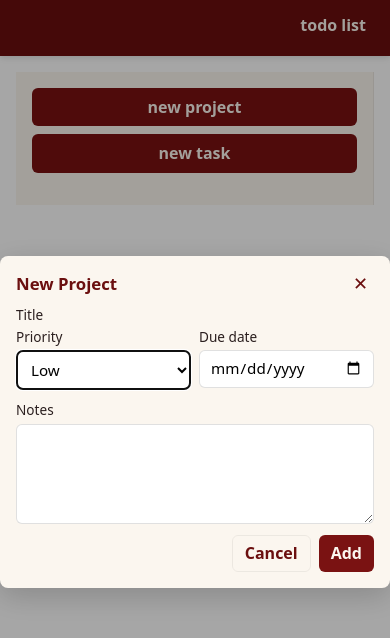
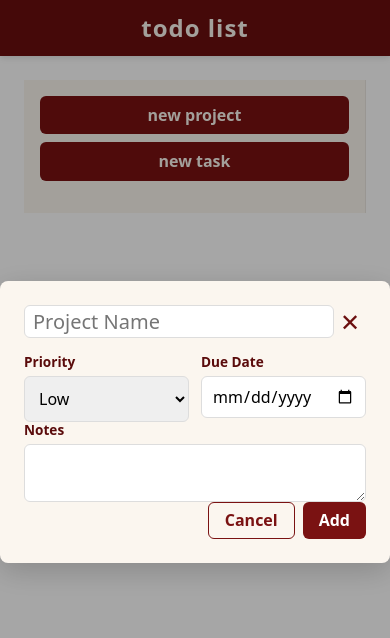
Before and after one commit to cowpatchmedia/todo-list, a website built with webpack: page src/template.html in a window 390 px wide. Both pictures are taken after a click on the button "new project". Built offline with nearby package versions, Linux system fonts and the light colour scheme.

Commit message:
add element dom utillity and create project cards.

```diff
--- /dev/null
+++ b/src/scripts/domUtils.js
@@ -0,0 +1,10 @@
+// domUtils.js (or top of projectForm.js)
+export const el = (tag, classes = '', text = '', attributes = {}) => {
+  const element = document.createElement(tag);
+  if (classes) element.className = classes;
+  if (text) element.textContent = text;
+  for (const [key, value] of Object.entries(attributes)) {
+    element.setAttribute(key, value);
+  }
+  return element;
+};
--- a/src/scripts/index.js
+++ b/src/scripts/index.js
@@ -1,50 +1,53 @@
 import { setHeaderTitle } from './header.js';
-
 import createProjectForm from "./projectForm.js";
 import createProjectCard from "./projectCard.js";
-
 
 import "./../stylesheets/styles.css";
 import "./../stylesheets/modern-normalize.css";
 
 document.addEventListener('DOMContentLoaded', () => {
   setHeaderTitle('todo list');
+  const container = document.getElementById('project-container');
 
-  // create form and provide an onSubmit callback
-  let currentEdit = null; // holds card object when editing
+  // State to track what we are editing
+  let currentEditingCard = null;
 
-  const form = createProjectForm((data) => {
-    const container = document.getElementById('project-container');
-    if (!container) return;
+  const handleFormSubmit = (formData) => {
+    if (currentEditingCard) {
+      // 1. Update logic
+      currentEditingCard.update(formData);
+      currentEditingCard = null;
+    } else {
+      // 2. Create logic
+      const newCard = createProjectCard(formData, {
+        onDelete: (cardElement) => cardElement.remove()
+      });
 
-    if (currentEdit) {
-      // update existing card
-      currentEdit.update(data);
-      currentEdit = null;
-      return;
+      // Bind the click event HERE
+      newCard.element.addEventListener('click', (e) => {
+        // Prevent triggering if we clicked a delete button inside the card
+        if (e.target.closest('.delete-btn') || e.target.closest('.actions')) return;
+
+        currentEditingCard = newCard;
+
+        // CRITICAL FIX: Get the *current* data from the card object
+        // You must ensure createProjectCard returns an object with a getData() method
+        const currentData = newCard.getData();
+
+        form.open({ ...currentData, _isEdit: true });
+      });
+
+      container.appendChild(newCard.element);
     }
+  };
 
-    // create new card
-    const cardObj = createProjectCard(data, {
-      onDelete: (el) => {
-        if (el && el.parentNode) el.parentNode.removeChild(el);
-      }
-    });
+  const form = createProjectForm(handleFormSubmit);
 
-    // clicking the card (not the actions) should open the form to edit
-    cardObj.element.addEventListener('click', (e) => {
-      // ignore if clicking action buttons (they stopPropagation already)
-      currentEdit = cardObj;
-      // open form prefilled for editing
-      form.open({ priority: data.priority, dueDate: data.dueDate, notes: data.notes, _isEdit: true });
-    });
-
-    container.appendChild(cardObj.element);
-  });
-
-  // wire the button to open the form
   const projectButton = document.getElementById('project-button');
   if (projectButton) {
-    projectButton.addEventListener('click', () => form.open());
+    projectButton.addEventListener('click', () => {
+      currentEditingCard = null; // Ensure we are in "Create" mode
+      form.open();
+    });
   }
 });
--- a/src/scripts/projectForm.js
+++ b/src/scripts/projectForm.js
@@ -1,171 +1,148 @@
+import { el } from './domUtils.js';
+
 export default function createProjectForm(onSubmit = () => {}) {
-  // Returns an object with open(initialData) and close() methods.
-  const overlay = document.createElement('div');
-  overlay.className = 'project-modal-overlay';
+  // 1. Create DOM Elements using helper to reduce noise
+  const overlay = el('div', 'project-modal-overlay');
+  const modal = el('div', 'project-modal');
+  const header = el('div', 'modal-header');
+  const form = el('form', 'project-form');
 
-  const modal = document.createElement('div');
-  modal.className = 'project-modal';
+  // -- Header Elements --
+  // The Display Title
+  const displayTitle = el('h3', 'modal-title-display', 'New Project');
+  displayTitle.tabIndex = 0; // Make focusable
 
-  // header
-  const header = document.createElement('div');
-  header.className = 'modal-header';
-  const h3 = document.createElement('h3');
-  h3.textContent = 'New Project';
-  const closeBtn = document.createElement('button');
-  closeBtn.className = 'modal-close';
-  closeBtn.setAttribute('aria-label', 'Close form');
-  closeBtn.textContent = '✕';
-  // make the header title keyboard-focusable and clickable to focus the form title field
-  h3.tabIndex = 0;
-  h3.setAttribute('role', 'button');
-  header.appendChild(h3);
-  header.appendChild(closeBtn);
+  // The Editable Input (Hidden by default in CSS or via JS)
+  const titleInput = el('input', 'modal-title-input', '', {
+    type: 'text',
+    name: 'title',
+    placeholder: 'Project Name'
+  });
+  titleInput.style.display = 'none'; // Initially hidden
 
-  // form body
-  const form = document.createElement('form');
-  form.className = 'project-form';
-  form.addEventListener('submit', (e) => e.preventDefault());
+  const closeBtn = el('button', 'modal-close', '✕', { 'aria-label': 'Close' });
 
-  // title input shown above priority
-  const titleGroup = document.createElement('div');
-  titleGroup.className = 'form-group';
-  const titleLabel = document.createElement('label');
-  titleLabel.textContent = 'Title';
-  const titleField = document.createElement('input');
-  titleField.type = 'text';
-  titleField.name = 'title';
-  titleField.className = 'modal-title-input';
-  titleGroup.appendChild(titleLabel);
-  titleGroup.appendChild(titleField);
+  header.append(displayTitle, titleInput, closeBtn);
 
-  // row: priority + due date
-  const row1 = document.createElement('div');
-  row1.className = 'form-row';
+  // -- Form Body --
+  // We removed the separate "Title" group because the Header IS the title now.
 
-  const grpPriority = document.createElement('div');
-  grpPriority.className = 'form-group';
-  const labelPriority = document.createElement('label');
-  labelPriority.textContent = 'Priority';
-  const select = document.createElement('select');
-  select.name = 'priority';
-  ['low','medium','high','top'].forEach((val) => {
-    const opt = document.createElement('option');
-    opt.value = val;
-    opt.textContent = val.charAt(0).toUpperCase() + val.slice(1);
-    select.appendChild(opt);
+  // Priority & Date Row
+  const row1 = el('div', 'form-row');
+
+  const grpPriority = el('div', 'form-group');
+  const labelPriority = el('label', '', 'Priority');
+  const selectPriority = el('select', '', '', { name: 'priority' });
+  ['low', 'medium', 'high', 'top'].forEach(val => {
+    const opt = el('option', '', val.charAt(0).toUpperCase() + val.slice(1), { value: val });
+    selectPriority.appendChild(opt);
   });
-  grpPriority.appendChild(labelPriority);
-  grpPriority.appendChild(select);
+  grpPriority.append(labelPriority, selectPriority);
 
-  const grpDate = document.createElement('div');
-  grpDate.className = 'form-group';
-  const labelDate = document.createElement('label');
-  labelDate.textContent = 'Due date';
-  const inputDate = document.createElement('input');
-  inputDate.type = 'date';
-  inputDate.name = 'dueDate';
-  grpDate.appendChild(labelDate);
-  grpDate.appendChild(inputDate);
+  const grpDate = el('div', 'form-group');
+  const labelDate = el('label', '', 'Due Date');
+  const inputDate = el('input', '', '', { type: 'date', name: 'dueDate' });
+  grpDate.append(labelDate, inputDate);
 
-  row1.appendChild(grpPriority);
-  row1.appendChild(grpDate);
+  row1.append(grpPriority, grpDate);
 
-  // notes textarea
-  const notesGroup = document.createElement('div');
-  notesGroup.className = 'form-group';
-  const notesLabel = document.createElement('label');
-  notesLabel.textContent = 'Notes';
-  const textarea = document.createElement('textarea');
-  textarea.name = 'notes';
-  notesGroup.appendChild(notesLabel);
-  notesGroup.appendChild(textarea);
+  // Notes
+  const grpNotes = el('div', 'form-group');
+  const labelNotes = el('label', '', 'Notes');
+  const textareaNotes = el('textarea', '', '', { name: 'notes' });
+  grpNotes.append(labelNotes, textareaNotes);
 
-  // actions
-  const actions = document.createElement('div');
-  actions.className = 'actions';
-  const cancelBtn = document.createElement('button');
-  cancelBtn.type = 'button';
-  cancelBtn.className = 'btn secondary';
-  cancelBtn.textContent = 'Cancel';
-  const addBtn = document.createElement('button');
-  addBtn.type = 'button';
-  addBtn.className = 'btn';
-  addBtn.textContent = 'Add';
-  actions.appendChild(cancelBtn);
-  actions.appendChild(addBtn);
+  // Actions
+  const actions = el('div', 'actions');
+  const cancelBtn = el('button', 'btn secondary', 'Cancel', { type: 'button' });
+  const addBtn = el('button', 'btn', 'Add', { type: 'submit' }); // type submit triggers form event
+  actions.append(cancelBtn, addBtn);
 
-  form.appendChild(titleGroup);
-  form.appendChild(row1);
-  form.appendChild(notesGroup);
-  form.appendChild(actions);
+  // Assemble
+  form.append(row1, grpNotes, actions);
+  modal.append(header, form);
+  overlay.append(modal);
 
-  modal.appendChild(header);
-  modal.appendChild(form);
-  overlay.appendChild(modal);
+  // -- Logic: Editable Title Switching --
+  const showInput = () => {
+    displayTitle.style.display = 'none';
+    titleInput.style.display = 'block';
+    titleInput.focus();
+  };
 
-  // events
-  function close() {
+  const showDisplay = () => {
+    // If input is empty, revert to default text
+    displayTitle.textContent = titleInput.value.trim() || 'New Project';
+    titleInput.style.display = 'none';
+    displayTitle.style.display = 'block';
+  };
+
+  displayTitle.addEventListener('click', showInput);
+  displayTitle.addEventListener('keydown', (e) => {
+    if (e.key === 'Enter' || e.key === ' ') {
+      e.preventDefault();
+      showInput();
+    }
+  });
+
+  // When leaving the input, switch back to H3
+  titleInput.addEventListener('blur', showDisplay);
+  // Allow pressing Enter in the title input to finish editing title (but not submit form yet)
+  titleInput.addEventListener('keydown', (e) => {
+    if (e.key === 'Enter') {
+      e.preventDefault();
+      titleInput.blur();
+    }
+  });
+
+
+  // -- Logic: Open/Close --
+  const close = () => {
     if (overlay.parentNode) overlay.parentNode.removeChild(overlay);
-  }
-  function open(initialData = null) {
-    // populate fields if initialData provided
+    form.reset();
+  };
+
+  const open = (initialData = null) => {
     if (initialData) {
-      select.value = initialData.priority || 'low';
+      // Edit Mode
+      titleInput.value = initialData.title || '';
+      displayTitle.textContent = initialData.title || 'New Project';
+      selectPriority.value = initialData.priority || 'low';
       inputDate.value = initialData.dueDate || '';
-      textarea.value = initialData.notes || '';
-      h3.textContent = initialData.title || 'Edit Project';
-      titleField.value = initialData.title || '';
-      addBtn.textContent = initialData._isEdit ? 'Save' : 'Update';
+      textareaNotes.value = initialData.notes || '';
+      addBtn.textContent = 'Update';
+
+      // Logic decision: Do you want to start in "View" mode or "Edit" mode?
+      // Usually, when editing, we show the H3.
+      showDisplay();
     } else {
-      // reset
-      select.value = 'low';
-      inputDate.value = '';
-      textarea.value = '';
-      h3.textContent = 'New Project';
-      titleField.value = '';
+      // Create Mode
+      form.reset();
+      titleInput.value = '';
+      displayTitle.textContent = 'New Project';
       addBtn.textContent = 'Add';
+      // Logic decision: New projects usually start with the title focused
+      showInput();
     }
+    document.body.appendChild(overlay);
+  };
 
-    document.body.appendChild(overlay);
-    // focus the first control asynchronously to avoid interfering
-    // with the original click event that opened the form.
-    setTimeout(() => select.focus(), 0);
-  }
-
+  // -- Events --
   closeBtn.addEventListener('click', close);
   cancelBtn.addEventListener('click', close);
-  overlay.addEventListener('click', (e) => {
-    if (e.target === overlay) close();
-  });
+  overlay.addEventListener('click', (e) => { if (e.target === overlay) close(); });
 
-  addBtn.addEventListener('click', () => {
-    const data = {
-      title: (titleField && titleField.value) ? titleField.value.trim() : '',
-      priority: select.value,
-      dueDate: inputDate.value || null,
-      notes: textarea.value || ''
+  form.addEventListener('submit', (e) => {
+    e.preventDefault();
+    const formData = {
+      title: titleInput.value.trim() || 'New Project',
+      priority: selectPriority.value,
+      dueDate: inputDate.value,
+      notes: textareaNotes.value
     };
-    try {
-      onSubmit(data);
-    } finally {
-      close();
-    }
-  });
-  // clicking the header (except the close button) focuses the title input
-  header.addEventListener('click', (e) => {
-    if (e.target === closeBtn) return;
-    e.stopPropagation();
-    titleField.focus();
-    titleField.select();
-  });
 
-  // keyboard activation (Enter / Space) on the title element also focuses the input
-  h3.addEventListener('keydown', (e) => {
-    if (e.key === 'Enter' || e.key === ' ') {
-      e.preventDefault();
-      titleField.focus();
-      titleField.select();
-    }
+    onSubmit(formData);
+    close();
   });
 
   return { open, close, element: overlay };
--- a/src/stylesheets/styles.css
+++ b/src/stylesheets/styles.css
@@ -1,59 +1,32 @@
-/* Header: full width at top */
+/* --- Header --- */
 #header-container {
     display: flex;
-    justify-content: flex-end; /* move child to right */
-    align-items: flex-start; /* align content to the top of the header */
-    padding: 12px 24px; /* adjust vertical padding as desired */
-    height: 56px; /* optional: set header height for consistent vertical placement */
+    justify-content: center; /* Centered title looks better usually, or flex-end */
+    align-items: center;
+    height: 56px;
     position: sticky;
     top: 0;
     width: 100%;
-    background: #6b0f0f; /* deep maroon */
-    color: #fbf6ef; /* cream text */
-    padding: 16px 24px;
+    background: #6b0f0f; /* Deep Maroon */
+    color: #fbf6ef; /* Cream */
+    padding: 0 24px;
     box-shadow: 0 2px 6px rgba(0,0,0,0.12);
     z-index: 100;
     font-weight: 900;
+    box-sizing: border-box;
 }
 
-/* Ensure the layout container doesn't constrain header width */
+#header-title {
+    font-size: 1.5rem;
+    letter-spacing: 1px;
+}
+
+/* --- Layout --- */
 .layout {
     width: 100%;
     box-sizing: border-box;
 }
 
-/* Stack buttons in the left sidebar: make them vertical and full width */
-#left-container nav {
-    display: flex;
-    flex-direction: column;
-    gap: 8px;
-    padding: 0;
-    margin: 0 0 16px 0;
-}
-
-#left-container nav button {
-    width: 100%;
-    box-sizing: border-box;
-}
-
-#header-container a {
-    text-decoration: none;
-    color: #fbf6ef; /* cream links on maroon header */
-    font-weight: 600;
-}
-
-/* sidebar: cream background and subtle right-side shadow to separate from content */
-#left-container {
-    flex: 0 0 33.333%;
-    max-width: 33.333%;
-    box-sizing: border-box;
-    background: #fbf6ef; /* light cream */
-    padding: 16px;
-    /* subtle right border to separate sidebar from main content */
-    border-right: 1px solid rgba(0,0,0,0.06);
-}
-
-/* Main 2-column layout below header */
 .main-container {
     display: flex;
     gap: 24px;
@@ -62,59 +35,52 @@
     align-items: flex-start;
 }
 
-/* Sidebar takes one-third of available width */
+/* --- Sidebar --- */
+#left-container {
+    flex: 0 0 250px; /* Fixed width sidebar is often cleaner than % */
+    background: #fbf6ef;
+    padding: 16px;
+    border-right: 1px solid rgba(0,0,0,0.06);
+    min-height: calc(100vh - 56px); /* Full height minus header */
+}
+
 #left-container nav {
     display: flex;
     flex-direction: column;
     gap: 8px;
-    padding: 0;
-    margin: 0 0 16px 0;
+    margin-bottom: 16px;
 }
 
-/* maroon buttons with cream text */
 #left-container nav button {
     width: 100%;
-    box-sizing: border-box;
-    background: #7a1212; /* slightly lighter maroon */
+    background: #7a1212;
     color: #fbf6ef;
     border: none;
     padding: 10px 12px;
     border-radius: 6px;
     cursor: pointer;
     font-weight: 600;
+    transition: background 0.2s;
 }
 
 #left-container nav button:hover {
-    background: #5a0b0b; /* darker on hover */
+    background: #5a0b0b;
 }
 
-/* main content background (subtle contrast) */
+/* --- Main Content --- */
 .content {
-    flex: 1 1 0%;
-    min-width: 0; /* prevents overflow on long children */
-    box-sizing: border-box;
-    background: #ffffff; /* keep content white for readability */
-    padding: 24px;
+    flex: 1;
+    min-width: 0;
+    background: #ffffff;
 }
 
-/* Small-screen responsiveness: stack columns */
-@media (max-width: 720px) {
-    .main-container {
-        flex-direction: column;
-        gap: 16px;
-        padding: 16px;
-    }
-    #left-container {
-        flex: none;
-        max-width: none;
-        width: 100%;
-    }
-    .content {
-        width: 100%;
-    }
+.card-container {
+    display: grid;
+    grid-template-columns: repeat(auto-fill, minmax(300px, 1fr));
+    gap: 16px;
 }
 
-/* --- Project form modal & card styles --- */
+/* --- Project Modal --- */
 .project-modal-overlay {
     position: fixed;
     inset: 0;
@@ -124,153 +90,181 @@
     justify-content: center;
     z-index: 200;
 }
+
 .project-modal {
-    background: #fbf6ef; /* cream modal background */
+    background: #fbf6ef;
     color: #2b1f1f;
     border-radius: 8px;
-    padding: 16px;
-    width: 420px;
+    padding: 24px;
+    width: 100%;
+    max-width: 450px;
     box-shadow: 0 8px 30px rgba(0,0,0,0.18);
-    position: relative;
+    display: flex;
+    flex-direction: column;
+    gap: 16px;
 }
-.project-modal .modal-header {
+
+.modal-header {
     display: flex;
     align-items: center;
     justify-content: space-between;
-    margin-bottom: 12px;
 }
-.project-modal .modal-header h3 {
+
+.modal-header h3 {
     margin: 0;
-    color: #6b0f0f; /* maroon */
-    font-size: 1.05rem;
+    color: #6b0f0f;
+    font-size: 1.25rem;
+    cursor: pointer;
+    border-bottom: 1px dashed transparent;
 }
-.project-modal .modal-header h3 {
-    cursor: text; /* indicate editable */
+.modal-header h3:hover {
+    border-bottom-color: #6b0f0f; /* Hint that it's clickable */
 }
+
 .modal-title-input {
-    display: none;
-    font-size: 1.05rem;
-    padding: 6px 8px;
-    border-radius: 6px;
-    border: 1px solid rgba(0,0,0,0.12);
+    font-size: 1.25rem;
+    padding: 4px 8px;
+    width: 100%;
+    box-sizing: border-box;
 }
-.project-modal .modal-close {
+
+.modal-close {
     background: transparent;
     border: none;
-    font-size: 18px;
+    font-size: 1.5rem;
     color: #6b0f0f;
     cursor: pointer;
 }
-.project-modal .form-row {
+
+.form-row {
     display: flex;
-    gap: 8px;
-    margin-bottom: 12px;
+    gap: 12px;
 }
-.project-modal label {
-    display: block;
+.form-group {
+    flex: 1;
+    display: flex;
+    flex-direction: column;
+    gap: 6px;
+}
+
+label {
     font-size: 0.85rem;
-    margin-bottom: 6px;
-    color: #2b1f1f;
+    font-weight: bold;
+    color: #5a0b0b;
 }
-.project-modal select,
-.project-modal input[type="date"],
-.project-modal textarea {
-    width: 100%;
-    padding: 8px 10px;
+
+select, input, textarea {
+    padding: 10px;
+    border: 1px solid #ddd;
     border-radius: 6px;
-    border: 1px solid rgba(0,0,0,0.12);
-    background: #fff;
-    box-sizing: border-box;
-    font-size: 0.95rem;
+    font-family: inherit;
 }
-.project-modal .form-row .form-group {
-    flex: 1;
-}
-.project-modal textarea {
-    min-height: 100px;
-    resize: vertical;
-}
-.project-modal .actions {
+
+.actions {
     display: flex;
     justify-content: flex-end;
-    margin-top: 8px;
-}
-.project-modal .btn {
-    background: #7a1212;
-    color: #fbf6ef;
-    border: none;
-    padding: 8px 12px;
-    border-radius: 6px;
-    cursor: pointer;
-    font-weight: 600;
-}
-.project-modal .btn.secondary {
-    background: transparent;
-    color: #6b0f0f;
-    border: 1px solid rgba(0,0,0,0.06);
-    margin-right: 8px;
+    gap: 8px;
 }
 
-/* project card */
+.btn {
+    padding: 8px 16px;
+    border-radius: 6px;
+    font-weight: bold;
+    cursor: pointer;
+    border: none;
+}
+.btn { background: #7a1212; color: #fff; }
+.btn:hover { background: #5a0b0b; }
+.btn.secondary { background: transparent; color: #7a1212; border: 1px solid #7a1212; }
+
+/* --- Project Card --- */
 .project-card {
     background: #ffffff;
+    border: 1px solid #eee;
     border-radius: 8px;
-    box-shadow: 0 2px 8px rgba(0,0,0,0.06);
-    padding: 12px;
-    margin-bottom: 12px;
+    padding: 16px;
+    box-shadow: 0 2px 8px rgba(0,0,0,0.04);
+    transition: transform 0.2s, box-shadow 0.2s;
+    cursor: pointer; /* Indicates clickable for edit */
 }
-.project-card .meta {
-    display: flex;
-    gap: 12px;
-    align-items: center;
-    margin-bottom: 8px;
+
+.project-card:hover {
+    transform: translateY(-2px);
+    box-shadow: 0 4px 12px rgba(0,0,0,0.08);
 }
-.project-card .meta {
+
+.card-title {
+    margin: 0 0 12px 0;
+    font-size: 1.1rem;
+    color: #6b0f0f;
+}
+
+.meta {
     display: flex;
     justify-content: space-between;
     align-items: center;
-    gap: 12px;
-    margin-bottom: 8px;
-}
-.priority-badge {
-    background: #6b0f0f;
-    color: #fbf6ef;
-    padding: 4px 8px;
-    border-radius: 999px;
-    font-size: 0.8rem;
-}
-.due-date {
-    font-size: 0.85rem;
-    color: #4b3b3b;
-}
-.project-card p {
-    margin: 0;
-    color: #2b1f1f;
+    margin-bottom: 12px;
 }
 
-/* actions on the right side of a card (plus then trash) */
-.card-actions {
+.meta-left {
     display: flex;
+    align-items: center;
     gap: 8px;
-    align-items: center;
 }
-.card-actions .card-plus,
-.card-actions .card-delete {
+
+.priority-badge {
+    background: #eee;
+    color: #333;
+    padding: 4px 10px;
+    border-radius: 12px;
+    font-size: 0.75rem;
+    font-weight: bold;
+    text-transform: uppercase;
+}
+/* Dynamic colors based on priority text */
+.priority-badge.priority-high { background: #ffebee; color: #c62828; }
+.priority-badge.priority-medium { background: #fff3e0; color: #ef6c00; }
+.priority-badge.priority-low { background: #e8f5e9; color: #2e7d32; }
+
+.due-date {
+    font-size: 0.8rem;
+    color: #666;
+}
+
+.card-notes {
+    margin: 0;
+    font-size: 0.9rem;
+    color: #555;
+    line-height: 1.4;
+    /* Limit notes to 2 lines with ellipsis */
+    display: -webkit-box;
+    -webkit-line-clamp: 2;
+    line-clamp: 2;
+    -webkit-box-orient: vertical;
+    overflow: hidden;
+}
+
+.card-actions button {
     background: transparent;
     border: none;
     cursor: pointer;
-    font-size: 1rem;
-    padding: 6px 8px;
-    border-radius: 6px;
-}
-.card-actions .card-plus {
-    color: #6b0f0f;
-    background: rgba(107,15,15,0.06);
-}
-.card-actions .card-delete {
-    color: #7a1212;
+    font-size: 1.1rem;
+    padding: 4px;
+    border-radius: 4px;
+    transition: background 0.2s;
 }
 
-.card-plus.active {
-    transform: rotate(45deg);
+.card-actions button:hover {
+    background: #f5f5f5;
 }
+
+.card-delete:hover {
+    background: #ffebee;
+    color: #d32f2f;
+}
+
+/* Responsive */
+@media (max-width: 768px) {
+    .main-container { flex-direction: column; }
+    #left-container { flex: none; width: 100%; min-height: auto; }
+}
```
Also changed, not shown: src/scripts/projectCard.js (+42 -14 lines).
